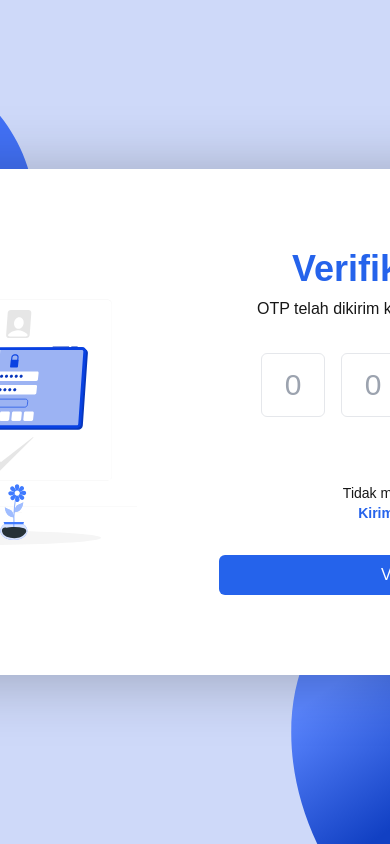
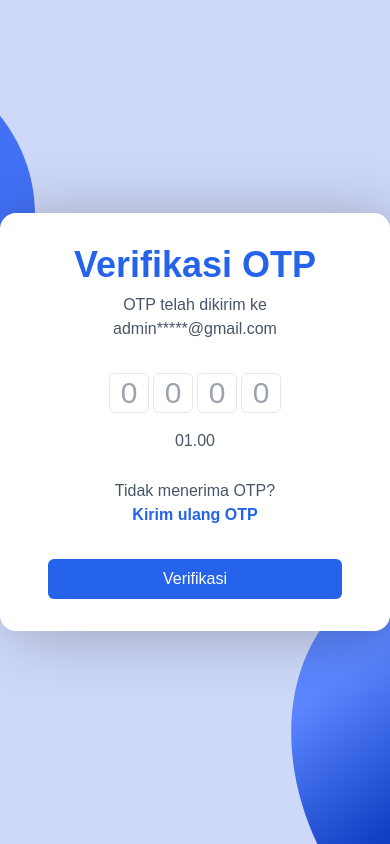
Before and after one commit to serpihan-tech/fe-mulang, a Next.js app: page /reset-password in a window 390 px wide. Built offline with nearby package versions, Linux system fonts and the light colour scheme.

Commit message:
style: tablet responsive layout

```diff
--- a/app/component/ResetPassword.jsx
+++ b/app/component/ResetPassword.jsx
@@ -1,37 +1,37 @@
 export default function ResetPassword() {
   return (
     <div className="flex items-center justify-center min-h-screen">
-      <div className="bg-white px-16 py-20 rounded-2xl shadow-[8px_4px_64px_rgba(0,0,0,0.25)] flex w-[1000px] z-10">
-        <div className="w-1/2 flex items-center justify-center">
+      <div className="bg-white px-6 md:px-10 lg:px-16 py-8 md:py-12 lg:py-20 rounded-2xl shadow-[8px_4px_64px_rgba(0,0,0,0.25)] flex h-full w-full md:w-[600px] lg:w-[1000px] z-10">
+        <div className="flex-1 text-center hidden lg:flex">
           <img src="/otp.svg" alt="otp" className="object-contain h-80 w-full" />
         </div>
 
-        <div className="w-1/2 px-6 flex flex-col justify-center items-center">
-          <h2 className="text-4xl font-semibold text-blue-600 mb-2">Verifikasi OTP</h2>
-          <p className="text-base mb-[32px] font-normal">OTP telah dikirim ke admin*****@gmail.com</p>
+        <div className="w-full lg:w-1/2 px-6 flex flex-col justify-center items-center">
+          <h2 className="text-4xl md:text-3xl font-semibold text-blue-600 mb-2">Verifikasi OTP</h2>
+          <p className="md:text-sm lg:text-base text-center mb-[32px] font-normal text-slate-600">OTP telah dikirim ke admin*****@gmail.com</p>
           <div className="justify-center w-full">
-            <div className="flex justify-center space-x-4">
+            <div className="flex justify-center space-x-1 md:space-x-2 lg:space-x-4">
               <input
                 type="text"
-                className="w-16 h-16 text-3xl text-center border rounded-md focus:outline-none focus:ring-2 focus:ring-blue-500"
+                className="w-10 h-10 md:w-14 md:h-14 lg:w-16 lg:h-16 text-3xl text-center border rounded-md focus:outline-none focus:ring-2 focus:ring-blue-500"
                 placeholder="0"
                 required
               />
               <input
                 type="text"
-                className="w-16 h-16 text-3xl text-center border rounded-md focus:outline-none focus:ring-2 focus:ring-blue-500"
+                className="w-10 h-10 md:w-14 md:h-14 lg:w-16 lg:h-16 text-3xl text-center border rounded-md focus:outline-none focus:ring-2 focus:ring-blue-500"
                 placeholder="0"
                 required
               />
               <input
                 type="text"
-                className="w-16 h-16 text-3xl text-center border rounded-md focus:outline-none focus:ring-2 focus:ring-blue-500"
+                className="w-10 h-10 md:w-14 md:h-14 lg:w-16 lg:h-16 text-3xl text-center border rounded-md focus:outline-none focus:ring-2 focus:ring-blue-500"
                 placeholder="0"
                 required
               />
               <input
                 type="text"
-                className="w-16 h-16 text-3xl text-center border rounded-md focus:outline-none focus:ring-2 focus:ring-blue-500"
+                className="w-10 h-10 md:w-14 md:h-14 lg:w-16 lg:h-16 text-3xl text-center border rounded-md focus:outline-none focus:ring-2 focus:ring-blue-500"
                 placeholder="0"
                 required
               />
@@ -40,8 +40,8 @@ export default function ResetPassword() {
               <p className="text-base font-normal text-slate-600">01.00</p>
             </div>
             <div className="w-full flex flex-col items-center mt-[26px]">
-              <p className="text-sm font-normal">Tidak menerima OTP?</p>
-              <button className="text-sm text-blue-600 font-semibold hover:text-blue-700">
+              <p className="md:text-xs lg:text-sm font-normal text-slate-600">Tidak menerima OTP?</p>
+              <button className="md:text-xs lg:text-sm text-blue-600 font-semibold hover:text-blue-700">
                 Kirim ulang OTP
               </button>
             </div>
@@ -49,7 +49,7 @@ export default function ResetPassword() {
             <div className="flex justify-center mt-[32px]">
               <button
                 type="submit"
-                className="w-full bg-blue-600 text-white py-2 rounded-md hover:bg-blue-700 transition"
+                className="w-full lg:w-11/12 bg-blue-600 text-white py-2 rounded-md hover:bg-blue-700 transition"
               >
                 Verifikasi
               </button>
```
